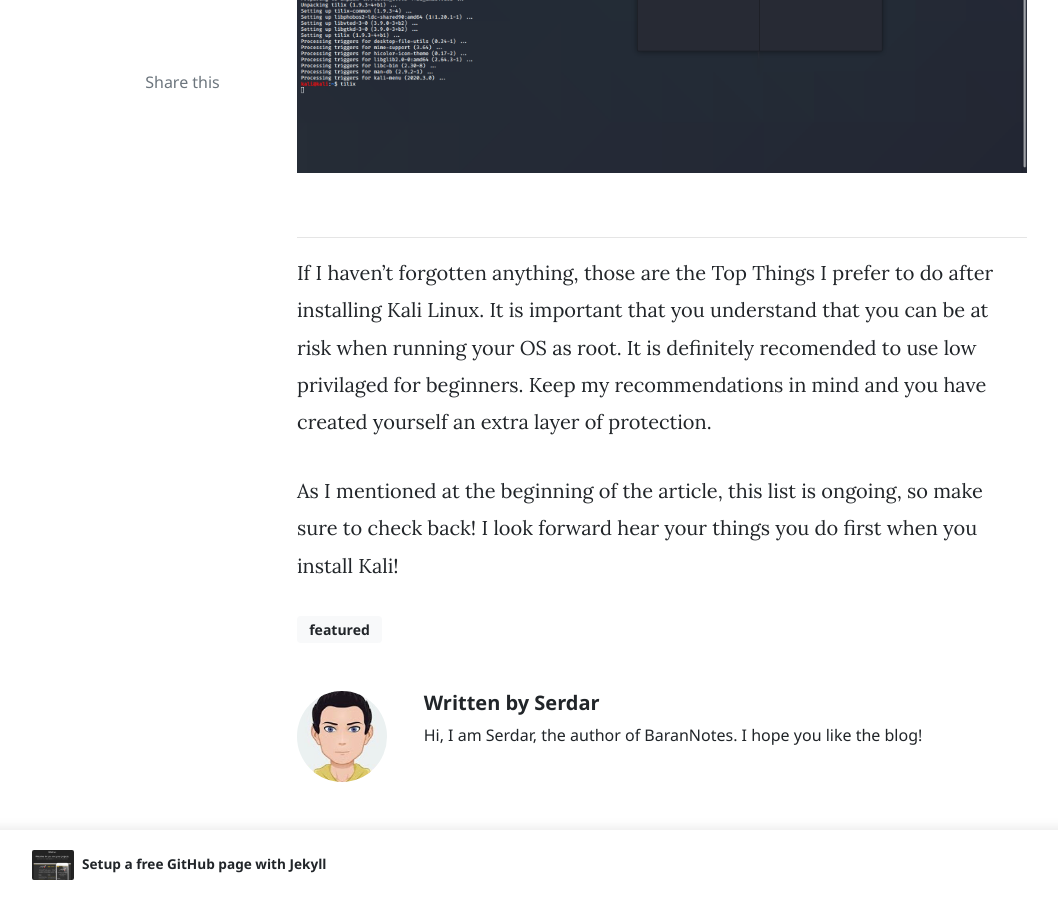
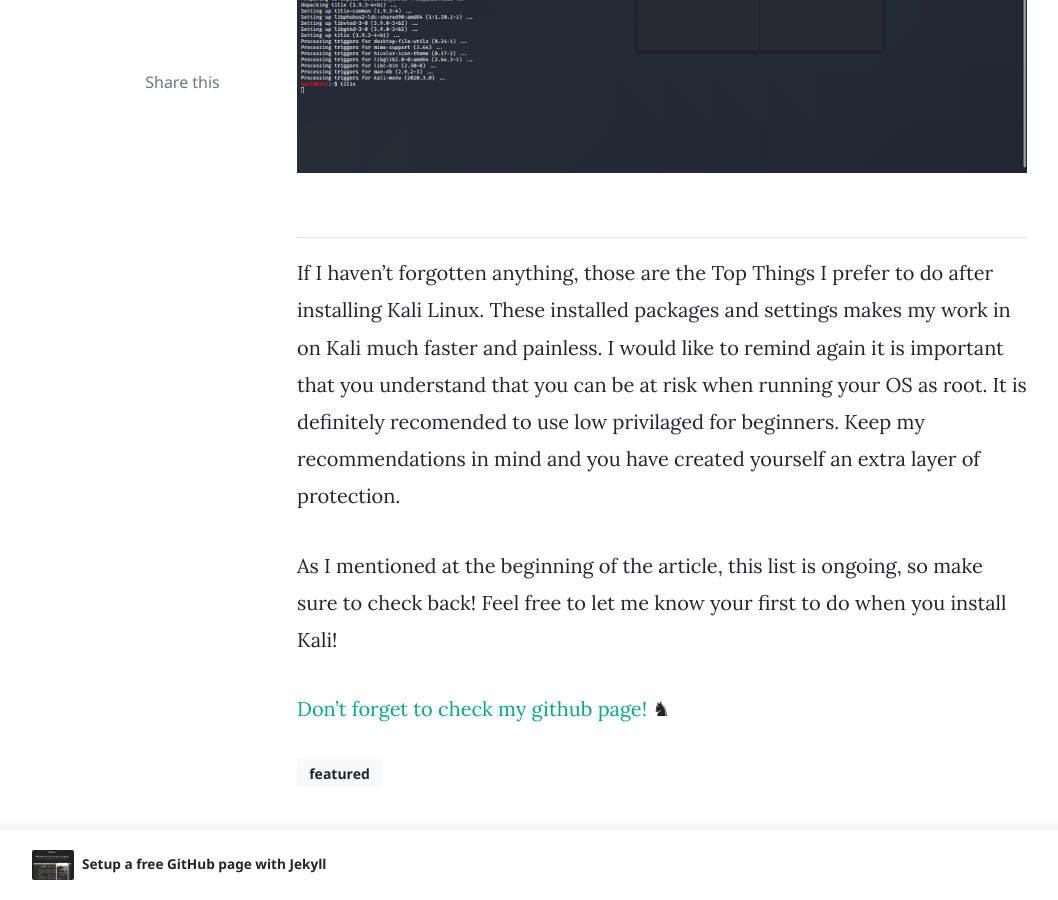
Before and after one commit to serdarbaran/serdarbaran.me, a Jekyll site: the page built from _posts/2020-06-16-Top_Things_to_Do_After_Installing_Kali_Linux.md, in a window 1280 px wide and 900 px high, scrolled down 9698 px. Shown: the whole window, without its empty margins (73-1131 px from the left). Built offline with Jekyll 4.4.1, drawn with Linux system fonts in a browser that asks for light colours; nearby versions of some CDN libraries; comment, search, counter and statistics services are not loaded; some of the changed text lies outside the part shown.

Commit message:
conclusion improvement

````diff
--- a/_posts/2020-06-16-Top_Things_to_Do_After_Installing_Kali_Linux.md
+++ b/_posts/2020-06-16-Top_Things_to_Do_After_Installing_Kali_Linux.md
@@ -11,7 +11,7 @@
 
 With a few changes in the settings, and applications, you can quickly get started using Kali like a professional white hat.
 
-### 1- Create a New Low Privileged User
+### 1. Create a New Low Privileged User
 Creating a new low privileged user goes top in my list. Let's get one of the most important thing right in the first place.
 It is strongly advised to open many applications like the Chromium Browser and the Tor Browser with low privileged user. Such applications rely heavily upon low-level permissions to deliver some degree of security.
 
@@ -31,7 +31,7 @@
 ```
 ![check_add_new_user]({{ site.baseurl }}/assets/images/top_things_to_do_Kali/12.png)
 
-### 2- Update, Upgrade, & Dist-Upgrade
+### 2. Update, Upgrade, & Dist-Upgrade
 I assume you downloaded the latest version of Kali. But again it is worth to check you have the latest of everything and update the your workstation's dependencies.
 ```
 $ sudo apt-get clean
@@ -42,7 +42,7 @@
 ![apt-get_clean]({{ site.baseurl }}/assets/images/top_things_to_do_Kali/13.png)
 ![apt-get_upgrade]({{ site.baseurl }}/assets/images/top_things_to_do_Kali/14.png)
 
-### 3- Install Git
+### 3. Install Git
 Git is a free and open source distributed version control system and commonly used in Linux.
 Git can be installed by using the command below;
 ```
@@ -50,14 +50,14 @@
 ```
 ![install_git_on_kali]({{ site.baseurl }}/assets/images/top_things_to_do_Kali/15.png)
 
-### 4- Customization of Kali Linux’s Look
+### 4. Customization of Kali Linux’s Look
 If you would like to tweak on how your Linux's Look, I would like to recommend gnome-tweaks tool. This is a desktop customization and setting manager for Gnome desktops.
 ```
 $ sudo apt-get install gnome-tweaks-tool
 ```
 ![install_gnome-tweaks]({{ site.baseurl }}/assets/images/top_things_to_do_Kali/21.png)
 
-### 5- Install Tor Browser
+### 5. Install Tor Browser
 The Tor (The Onion Router) provides anonymity and privacy to users. With Tor, you could potentially prevent third party tracing your activity back to your IP address. The traffic that passes along the Tor network is encrypted.
 
 Open a terminal window
@@ -83,7 +83,7 @@
 ```
 ![install_clamav]({{ site.baseurl }}/assets/images/top_things_to_do_Kali/17.png)
 
-### 7- Install your favourite code editor
+### 7. Install your favourite code editor
 Two very popular code editor comes to my mind for Linux. One of them is Atom and other one is VS Code. Pick one of them install. I will go with Atom.
 
 + First change the directory into your Downloads folder, or wherever you have downloaded the file to.
@@ -113,7 +113,7 @@
 
 ![install_atom]({{ site.baseurl }}/assets/images/top_things_to_do_Kali/16.png)
 
-### 8- Install Terminal Multiplexer
+### 8. Install Terminal Multiplexer
 Multiplexer terminal emulator divides the window several sub-windows to help you to do many things in one window. There are many multiplexer available free. Probably by now you're asking : "OK, I get it, but which one should I use?" - the answer to that is "The one that suits you best". More of less they all same. It is a program that manages the terminal window is good tool to use in terms of information gathering.
 
 For example you can install one of them is call Tilix by the following command:
@@ -125,6 +125,8 @@
 ![install_tilix]({{ site.baseurl }}/assets/images/top_things_to_do_Kali/20.png)
 
 ---
-If I haven’t forgotten anything, those are the Top Things I prefer to do after installing Kali Linux. It is important that you understand that you can be at risk when running your OS as root. It is definitely recomended to use low privilaged for beginners. Keep my recommendations in mind and you have created yourself an extra layer of protection.
+If I haven’t forgotten anything, those are the Top Things I prefer to do after installing Kali Linux. These installed packages and settings makes my work in on Kali much faster and painless. I would like to remind again it is important that you understand that you can be at risk when running your OS as root. It is definitely recomended to use low privilaged for beginners. Keep my recommendations in mind and you have created yourself an extra layer of protection.
 
-As I mentioned at the beginning of the article, this list is ongoing, so make sure to check back! I look forward hear your things you do first when you install Kali!
+As I mentioned at the beginning of the article, this list is ongoing, so make sure to check back! Feel free to let me know your first to do when you install Kali!
+
+[Don't forget to check my github page!](https://serdarbaran.github.io/) &#9822;
````
Also changed, not shown: other parts of _posts/2020-06-16-Top_Things_to_Do_After_Installing_Kali_Linux.md (+2 -2 lines).
